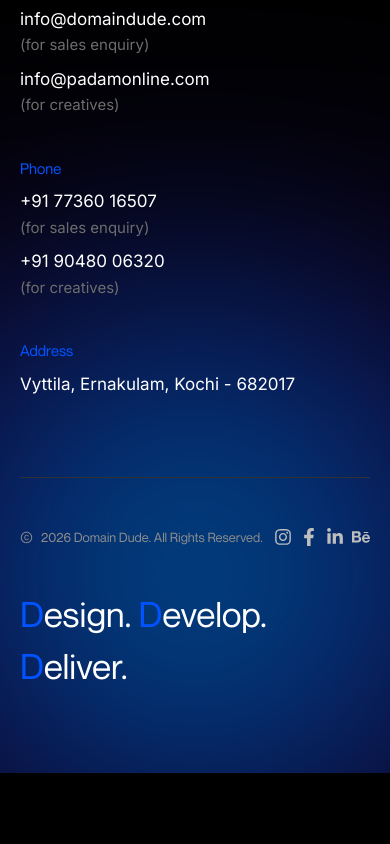
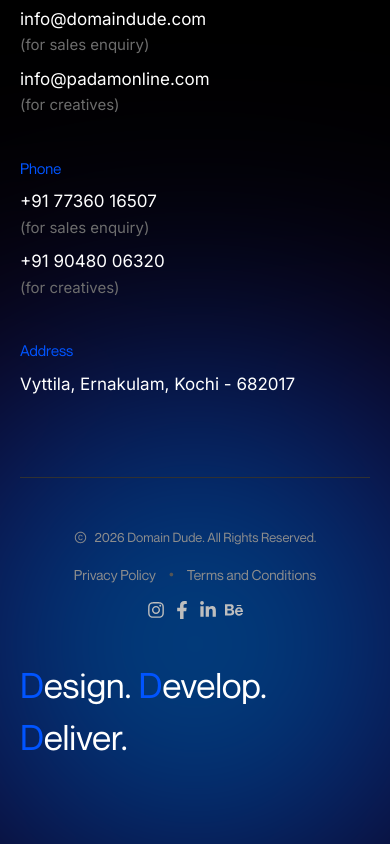
Before and after one commit to nikhilkumar202002/Domain-Dude-NExt-Js, a Next.js app: page /contact-us in a window 390 px wide. Shown: the part 4189-5033 px from the top of the page. Before the commit the page ends 4962 px from the top, so only its background shows below. Built offline with nearby package versions, Linux system fonts and the light colour scheme; a web font is replaced by a local one.

Commit message:
style: update footer layout with legal links and adjust counter padding

```diff
--- a/src/app/components/common/Counter.css
+++ b/src/app/components/common/Counter.css
@@ -1,6 +1,6 @@
 .counter-section {
   width: 100%;
-  padding: 0 0 clamp(60px, 8vw, 100px) 0;
+  padding: 0 0 150px 0;
   position: relative;
   background-color: var(--counter-bg, transparent);
   color: var(--counter-text, #ffffff);
--- a/src/app/components/footer/Footer.css
+++ b/src/app/components/footer/Footer.css
@@ -244,6 +244,51 @@
 .footer-copyright-flex {
   display: flex;
   justify-content: space-between;
+  align-items: center;
+  gap: 20px;
+}
+
+.footer-copyright-left {
+  display: flex;
+  align-items: center;
+  flex: 1;
+  justify-content: flex-start;
+}
+
+.footer-copyright-center {
+  display: flex;
+  align-items: center;
+  justify-content: center;
+  gap: 16px;
+  flex: 1;
+  text-align: center;
+}
+
+.footer-legal-link {
+  font-size: 14px;
+  color: rgb(141, 141, 141);
+  font-family: var(--font-neue);
+  font-weight: 400;
+  text-decoration: none;
+  transition: color 0.25s ease;
+  white-space: nowrap;
+}
+
+.footer-legal-link:hover {
+  color: #ffffff;
+}
+
+.footer-legal-divider {
+  color: rgb(85, 85, 85);
+  font-size: 12px;
+}
+
+.footer-copyright-right,
+.footer-copyright-righr {
+  display: flex;
+  align-items: center;
+  flex: 1;
+  justify-content: flex-end;
 }
 
 .footer-copyright p {
@@ -370,6 +415,39 @@
     margin-top: 30px;
   }
 
+  .footer-copyright-flex {
+    flex-direction: column;
+    align-items: center;
+    text-align: center;
+    gap: 16px;
+  }
+
+  .footer-copyright-left,
+  .footer-copyright-center,
+  .footer-copyright-right,
+  .footer-copyright-righr {
+    justify-content: center;
+    flex: none;
+    width: 100%;
+  }
+
+  .footer-copyright-center {
+    order: 2;
+    flex-wrap: wrap;
+    gap: 12px;
+  }
+
+  .footer-copyright-right,
+  .footer-copyright-righr {
+    order: 3;
+    justify-content: center;
+  }
+
+  .footer-copyright-left {
+    order: 1;
+    justify-content: center;
+  }
+
   .footer-copyright p {
     font-size: 13px;
   }
--- a/src/app/components/footer/Footer.tsx
+++ b/src/app/components/footer/Footer.tsx
@@ -170,7 +170,16 @@ const Footer = () => {
                                 </p>
 
                     </div>
-                    <div className="footer-copyright-righr">
+                    <div className="footer-copyright-center">
+                      <Link href="/privacy-policy" className="footer-legal-link">
+                        Privacy Policy
+                      </Link>
+                      <span className="footer-legal-divider" aria-hidden="true">•</span>
+                      <Link href="/terms-and-conditions" className="footer-legal-link">
+                        Terms and Conditions
+                      </Link>
+                    </div>
+                    <div className="footer-copyright-right">
                         <div className="footer-copyright-social">
                             <a href="https://www.instagram.com/domain.dude_?igsh=NzlraHBoMHZzYWJn" target="_blank" rel="noopener noreferrer" aria-label="Domain Dude on Instagram"><FaInstagram/></a>
                             <a href="https://www.facebook.com/profile.php?id=61573770105887" target="_blank" rel="noopener noreferrer" aria-label="Domain Dude on Facebook"><FaFacebookF/></a>
```
Also changed, not shown: 1 other file (tests, documents, lock files or other folders).
